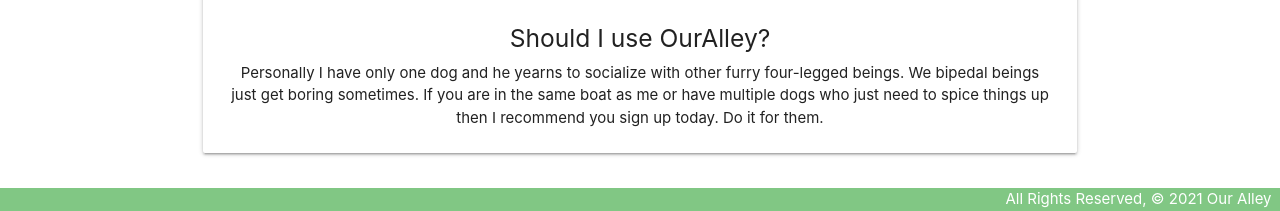
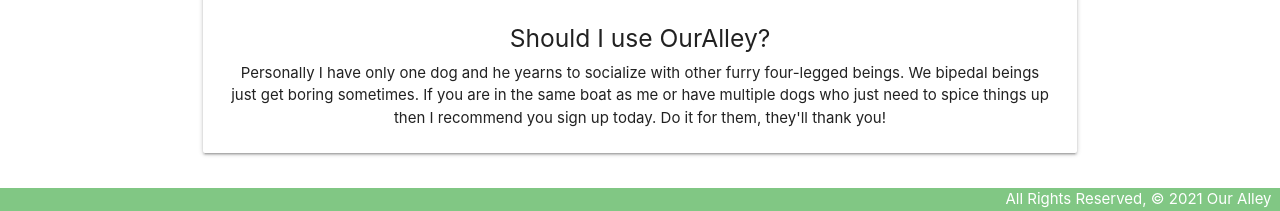
Before and after one commit to lordsilverwing/OurAlley, a Django app: page /about/ in a window 1280 px wide. Shown: the part 3121-3332 px from the top of the page. Run offline with Django 3.2, Linux system fonts and the light colour scheme.

Commit message:
about stylize

```diff
--- a/main_app/templates/about.html
+++ b/main_app/templates/about.html
@@ -50,7 +50,7 @@
 				<p>Personally I have only one dog and he yearns to socialize with other
 				furry four-legged beings. We bipedal beings just get boring sometimes. If
 				you are in the same boat as me or have multiple dogs who just need to spice
-				things up then I recommend you sign up today. Do it for them.</p>
+				things up then I recommend you sign up today. Do it for them, they'll thank you!</p>
 			</div>
 		</div>
 	</div>
```
